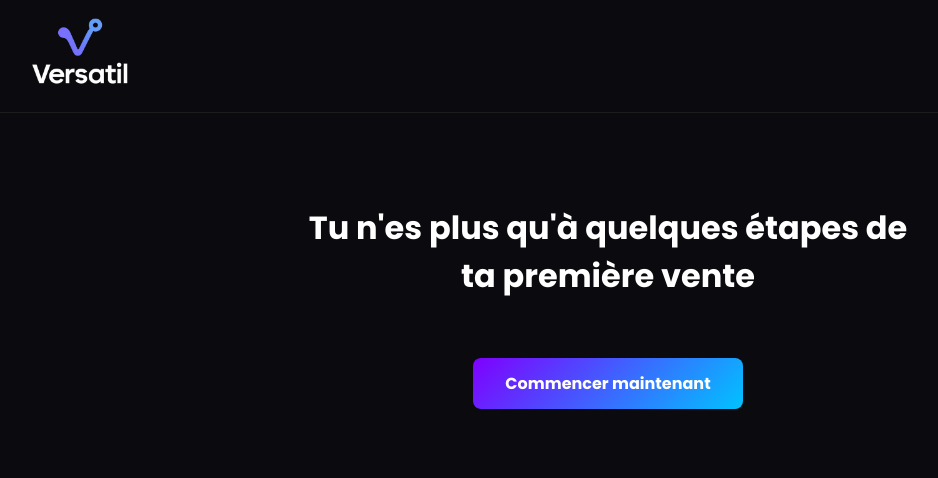
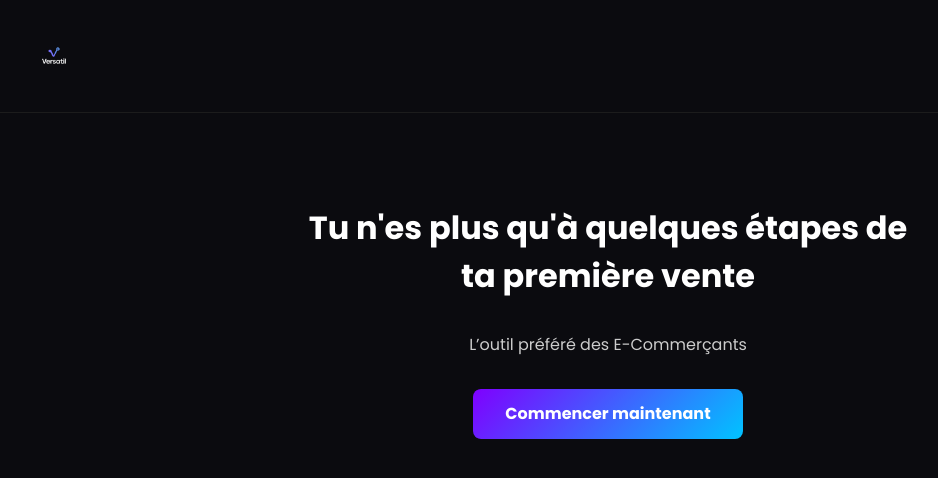
Before and after one commit to Versatil-ai/Versatil.ai, a Next.js app: page / in a window 1280 px wide. Shown: the top 478 px of the page, without its empty margins (32-970 px from the left). Built offline with nearby package versions, Linux system fonts and the light colour scheme.

Commit message:
Update index.tsx

```diff
--- a/pages/index.tsx
+++ b/pages/index.tsx
@@ -18,12 +18,13 @@ export default function Home() {
           minHeight: "100vh",
         }}
       >
-        {/* Header responsive */}
+        {/* Barre du haut */}
         <header
           style={{
             display: "flex",
             alignItems: "center",
-            padding: "1rem 2rem",
+            justifyContent: "flex-start",
+            padding: "1rem 1rem",
             height: "80px",
             backgroundColor: "#0B0B0F",
             borderBottom: "1px solid #1c1c1c",
@@ -32,17 +33,19 @@ export default function Home() {
             zIndex: 10,
           }}
         >
-          <div style={{ position: "relative", width: "160px", height: "auto" }}>
+          <div
+            style={{
+              position: "relative",
+              width: "140px",
+              height: "40px",
+            }}
+          >
             <Image
               src="/logo-versatil.png"
               alt="Logo Versatil"
-              layout="responsive"
-              width={160}
-              height={64}
+              layout="fill"
+              objectFit="contain"
               priority
-              style={{
-                objectFit: "contain",
-              }}
             />
           </div>
         </header>
@@ -58,14 +61,18 @@ export default function Home() {
             textAlign: "center",
           }}
         >
-          <h1 style={{ fontSize: "2rem", maxWidth: 600 }}>
+          <h1 style={{ fontSize: "2rem", maxWidth: 600, marginBottom: "1rem" }}>
             Tu n'es plus qu'à quelques étapes de ta première vente
           </h1>
+
+          {/* Sous-texte inspiré de Copyfy */}
+          <p style={{ fontSize: "1rem", color: "#ccc", marginBottom: "2rem" }}>
+            L’outil préféré des E-Commerçants
+          </p>
 
           <a
             href="#"
             style={{
-              marginTop: "2rem",
               padding: "0.8rem 2rem",
               borderRadius: "8px",
               backgroundImage: "linear-gradient(135deg, #7F00FF, #00C3FF)",
```
